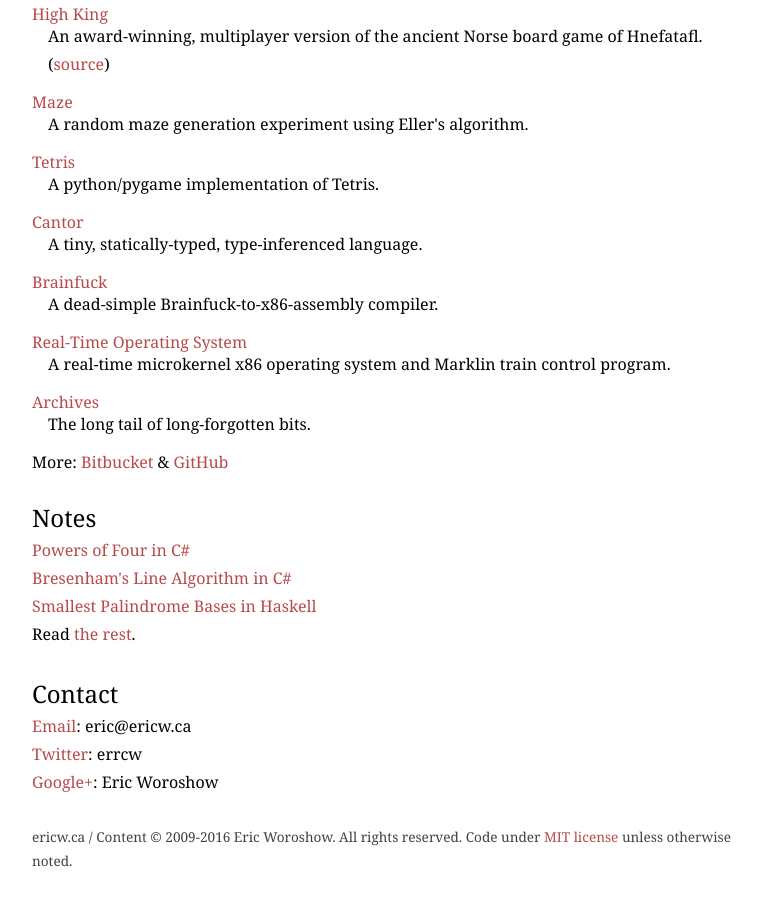
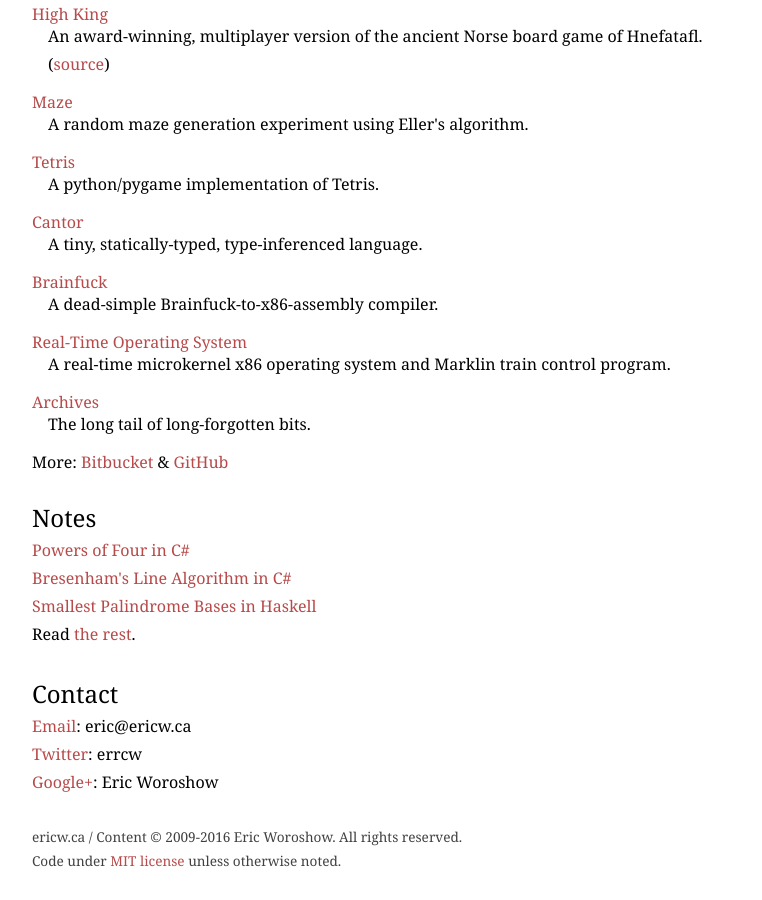
Before and after one commit to errcw/errcw.github.com, a Jekyll site: the page built from index.html, in a window 1280 px wide and 900 px high, scrolled down 734 px. Shown: the whole window, without its empty margins (148-910 px from the left). Built offline with Jekyll 4.4.1, drawn with Linux system fonts in a browser that asks for light colours.

Commit message:
Improve footer formatting

```diff
--- a/_layouts/default.html
+++ b/_layouts/default.html
@@ -20,7 +20,7 @@
     {{content}}
     <p id='footer'>
       ericw.ca / Content &copy; 2009-{{site.time|date:"%Y"}} Eric Woroshow. All rights reserved.
-      Code under <a href='/license.html'>MIT license</a> unless otherwise noted.
+      <br/>Code under <a href='/license.html'>MIT license</a> unless otherwise noted.
     </p>
   </div>
 
```
